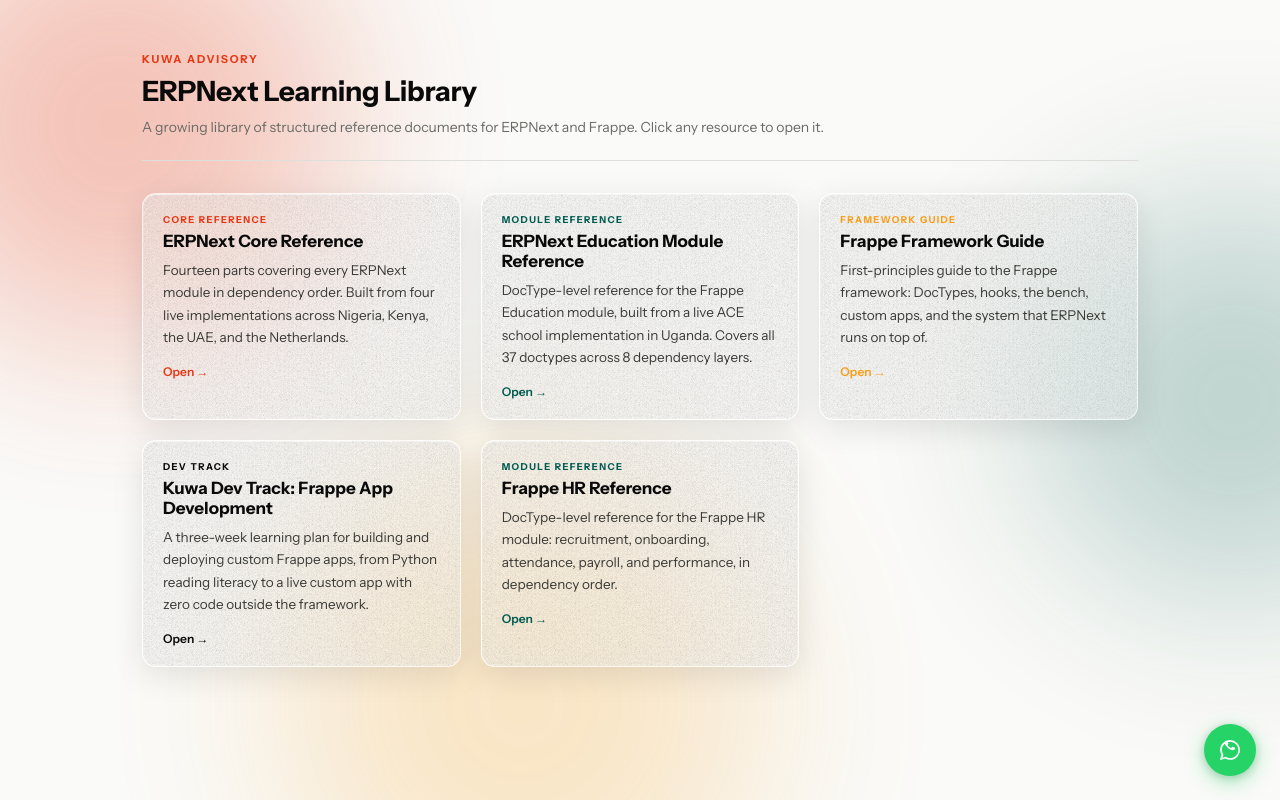
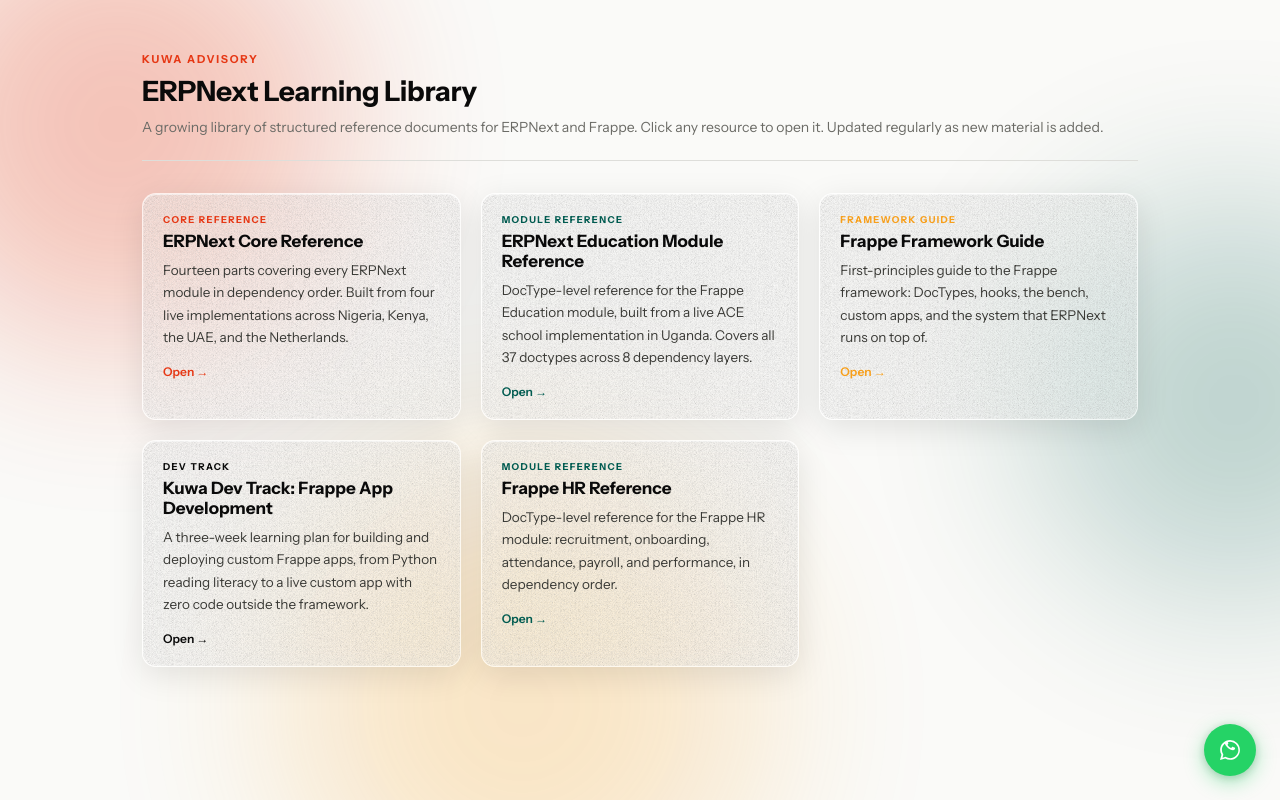
Before and after one commit to dami-sks/ERPNext-Learning, a plain HTML site: page index.html in a window 1280 px wide. Drawn offline with Linux system fonts and the light colour scheme.

Commit message:
trial commit

```diff
--- a/index.html
+++ b/index.html
@@ -297,7 +297,7 @@
 <div id="launcher">
   <div class="wordmark">Kuwa Advisory</div>
   <h1 class="page-title">ERPNext Learning Library</h1>
-  <p class="page-subtitle">A growing library of structured reference documents for ERPNext and Frappe. Click any resource to open it.</p>
+  <p class="page-subtitle">A growing library of structured reference documents for ERPNext and Frappe. Click any resource to open it. Updated regularly as new material is added.</p>
   <hr class="header-rule">
   <div class="card-grid" id="card-grid"></div>
 </div>
```
